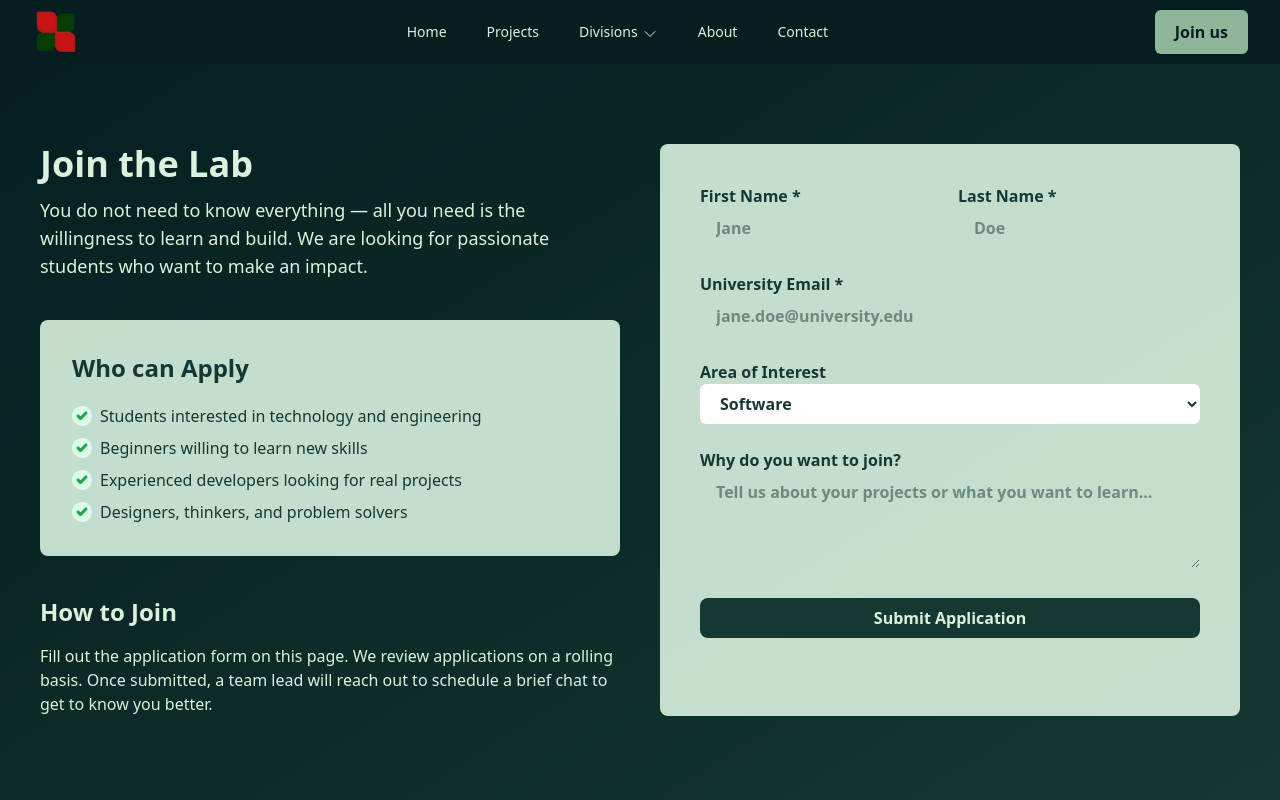
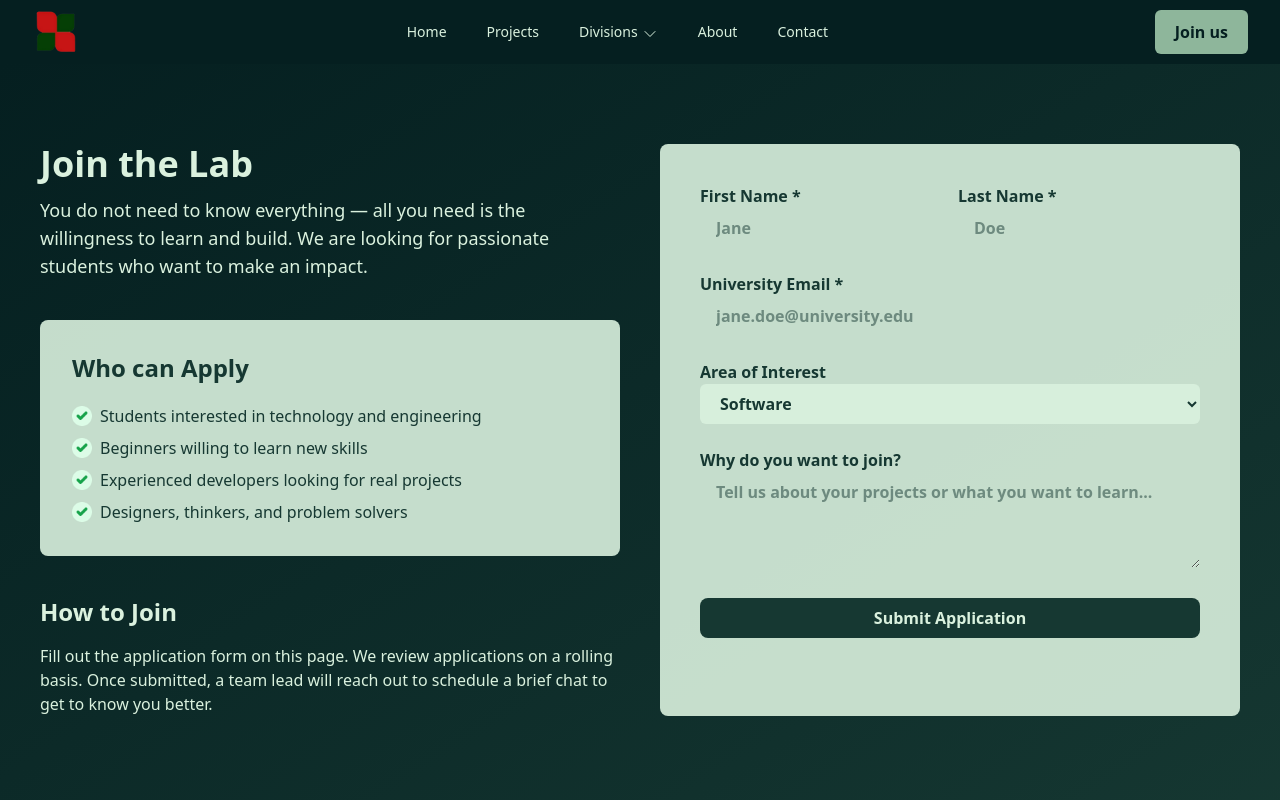
Before and after one commit to bankeytech/Smart-lab-Website, a React (Vite) app: page /join-us in a window 1280 px wide. Shown: the top 800 px of the page. Built offline with nearby package versions, Linux system fonts and the light colour scheme.

Commit message:
made so changes in the stats section

```diff
--- a/src/components/Hero.jsx
+++ b/src/components/Hero.jsx
@@ -34,7 +34,7 @@ const Hero = () => {
             {/* Stats */}
             <div className="mt-15 ">
                 <hr className="border-[#DAF1DE]"/>
-                <div className="flex justify-start gap-26 max-w-screen-xl px-6 md:px-10 text-[#DAF1DE] py-15">
+                <div className="grid grid-cols-2 md:grid-cols-4 gap-8 max-w-screen-xl mx-auto w-full px-6 md:px-10 text-[#DAF1DE] py-10 md:py-15">
                     <div>
                         <h3 className="text-3xl font-bold mb-3">24+</h3>
                         <p>Active Projects</p>
--- a/src/pages/JoinUs.jsx
+++ b/src/pages/JoinUs.jsx
@@ -163,7 +163,7 @@ const JoinUs = () => {
                 name="interest"
                 value={formData.interest}
                 onChange={handleChange}
-                className='w-full pl-4 py-2 outline-none rounded-md bg-white'
+                className='w-full pl-4 py-2 outline-none rounded-md bg-[#DAF1DE]/90'
               >
                 <option value="software">Software</option>
                 <option value="hardware">Hardware</option>
```
